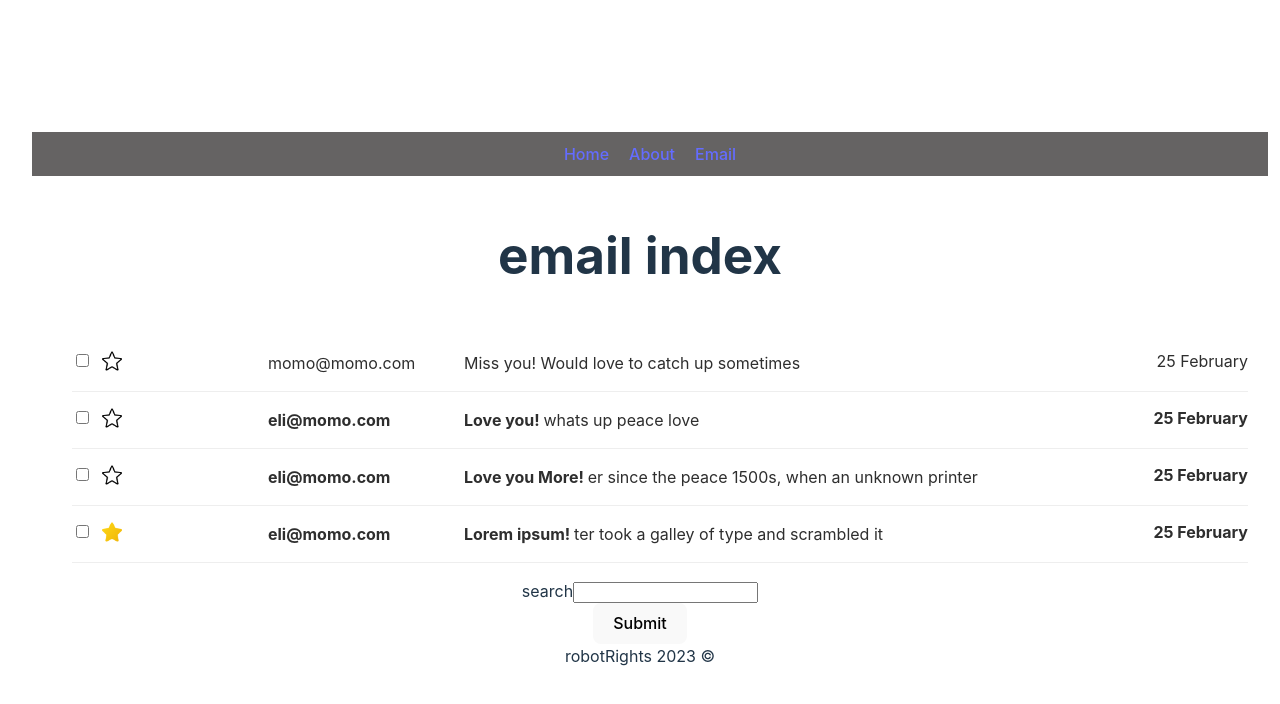
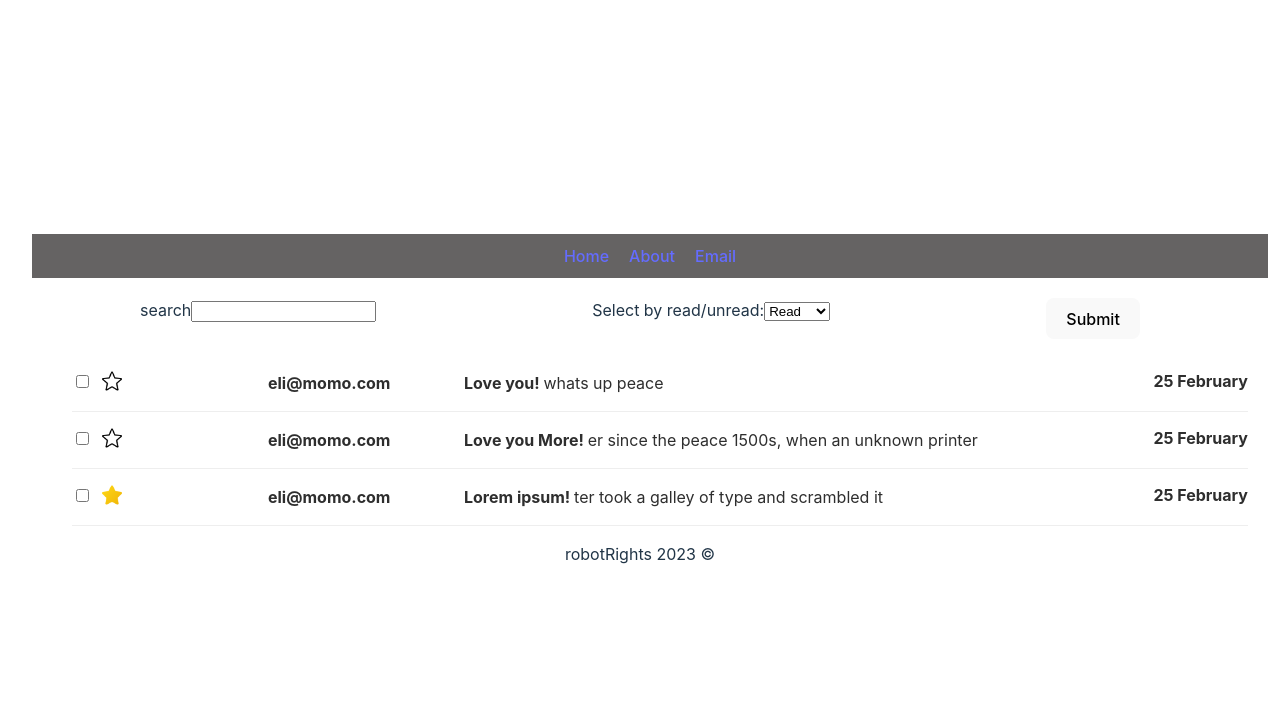
Before and after one commit to oshrag/mister-email, a React (Vite) app: page /#/email in a window 1280 px wide. Shown: the top 704 px of the page. Built offline with nearby package versions, Linux system fonts and the light colour scheme.

Commit message:
Add Read/UnRead filter

```diff
--- /dev/null
+++ b/src/assets/css/cmps/email-filter.css
@@ -0,0 +1,6 @@
+.email-filter {
+    margin-top:20px;
+    display:flex;
+    flex-direction: row;
+    justify-content: space-around;
+}
--- a/src/assets/css/index.css
+++ b/src/assets/css/index.css
@@ -16,3 +16,4 @@
 @import "./cmps/app-header.css";
 @import "./cmps/email-list.css";
 @import "./cmps/email-preview.css";
+@import "./cmps/email-filter.css";
--- a/src/cmps/EmailFilter.jsx
+++ b/src/cmps/EmailFilter.jsx
@@ -19,9 +19,27 @@ export function EmailFilter({ filterBy, onSetFilterBy }) {
 
     function handleTextChange({ target }) {
         const value = target.value
-        setFilterByToEdit(prevFilterByToEdit => ({ ...prevFilterByToEdit, text: value }))
+        setFilterByToEdit(prevFilterByToEdit => ({ ...prevFilterByToEdit, text: value}))
     }
 
+    function handleSelectChange({ target }) {
+        const value = target.value
+        // console.log("handleSelectChange : ", value)
+        let value1
+        switch (value) {
+            case 'true':
+                value1 = true;
+              break;
+            case 'false':
+                value1 = false;
+                break;
+            default:
+                value1 = null;
+          }
+
+
+        setFilterByToEdit(prevFilterByToEdit => ({ ...prevFilterByToEdit, isRead: value1}))
+    }
 
     function onSubmitFilter(ev) {
         ev.preventDefault()
@@ -30,10 +48,20 @@ export function EmailFilter({ filterBy, onSetFilterBy }) {
 
     const { status, text, isRead } = filterByToEdit
     return (
-        <form ref={formRef} onSubmit={onSubmitFilter} className="robot-filter">
+        <form ref={formRef} onSubmit={onSubmitFilter} className="email-filter">
             <section>
                 <label htmlFor="text">search</label>
                 <input onChange={handleTextChange} name="text" id="text" type="text" value={text} />
+            </section>
+            <section>
+                <label htmlFor="isReads" >Select by read/unread:</label>
+
+                <select name="isRead" id="isRead" defaultValue={` ${isRead ? 'all' : isRead }` } onChange={handleSelectChange}>
+                <option value="true">Read</option>
+                <option value="false">Unread</option>
+                <option value="all">all</option>
+                </select>
+
             </section>
             {/* <section>
                 <label htmlFor="readStatus">readStatus</label>
--- a/src/cmps/EmailMain.jsx
+++ b/src/cmps/EmailMain.jsx
@@ -104,8 +104,8 @@ export function EmailMain() {
     if (!emails) return <div>Loading...</div>
     return (
         <section>
+            <EmailFilter onSetFilterBy={onSetFilterBy} filterBy={filterBy}/>
             <EmailList emails={emails} onDeleteEmail={onDeleteEmail} onStarEmail={onStarEmail} onToogleRead={onToogleRead} />
-            <EmailFilter onSetFilterBy={onSetFilterBy} filterBy={filterBy}/>
         </section>
 
     )
--- a/src/pages/EmailIndex.jsx
+++ b/src/pages/EmailIndex.jsx
@@ -6,7 +6,6 @@ import { EmailMain } from "../cmps/EmailMain"
 export function EmailIndex() {
     return (
         <section className="email-index">
-            <h1>email index</h1>
             <EmailMain />
         </section>
     )
--- a/src/services/email.service.js
+++ b/src/services/email.service.js
@@ -18,14 +18,21 @@ async function query(filterBy) {
     try {
         let emails = await storageService.query(STORAGE_KEY)
         if (filterBy) {
-            let { status = 'inbox', text = '',  isRead= false } = filterBy
-            // minBatteryStatus = minBatteryStatus || 0
-            emails = emails.filter(email =>
-                email.body.toLowerCase().includes(text.toLowerCase())
-                // email.isRead == isRead
-                // robot.model.includes(model.toLowerCase()) &&
-                // robot.batteryStatus > minBatteryStatus
-            )
+            let { status = 'inbox', text = '',  isRead = false } = filterBy
+
+            if (isRead == null)
+                {
+                    emails = emails.filter(email =>
+                        email.subject.concat(' ', email.body).toLowerCase().includes(text.toLowerCase()))
+                }
+            else {
+                emails = emails.filter(email =>
+                    email.subject.concat(' ', email.body).toLowerCase().includes(text.toLowerCase()) &&
+                    email.isRead == isRead
+                )
+            }
+
+
         }
         return emails
     } catch (error) {
@@ -68,7 +75,7 @@ function getDefaultFilter() {
     return {
         status: '', //'inbox/sent/star/trash'
         text: '',
-        isRead: true //true/false/null
+        isRead: false //true/false/null
     }
 }
 
@@ -77,8 +84,8 @@ function _createEmails() {
     let emails = utilService.loadFromStorage(STORAGE_KEY)
     if (!emails || !emails.length) {
         emails = [
-            { id: 'e101', subject: 'Miss you!', body: 'Would love to catch up sometimes', isRead: true, isStarred: false, sentAt : 1551133930594, removedAt : null,  from: 'momo@momo.com', to: 'user@appsus.com' },
-            { id: 'e102', subject: 'Love you!', body: 'whats up peace love', isRead: false, isStarred: false, sentAt : 1551133938594, removedAt : null,  from: 'eli@momo.com', to: 'info@appsus.com' },
+            { id: 'e101', subject: 'Miss you!', body: 'Lorem Would love to catch up sometimes', isRead: true, isStarred: false, sentAt : 1551133930594, removedAt : null,  from: 'momo@momo.com', to: 'user@appsus.com' },
+            { id: 'e102', subject: 'Love you!', body: 'whats up peace', isRead: false, isStarred: false, sentAt : 1551133938594, removedAt : null,  from: 'eli@momo.com', to: 'info@appsus.com' },
             { id: 'e103', subject: 'Love you More!', body: 'er since the peace 1500s, when an unknown printer took a galley of type and scrambled it to make a type specimen book. It has survived not only five centuries, but also the leap into electronic typesetting, remaining essentially unchanged. It was popularised in the 1960s with the release of Letraset sheets containing Lorem Ipsum passages, and', isRead: false, isStarred: false, sentAt : 1551133938594, removedAt : null,  from: 'eli@momo.com', to: 'info@appsus.com' },
             { id: 'e104', subject: 'Lorem ipsum!', body: 'ter took a galley of type and scrambled it to make a type specimen book. It has survived not only five centuries, but also the leap into electronic typesetting, remaining essentially unchanged. It was popularised in the 1960s with the release of Letraset sheets containing Lorem Ipsum passages, and', isRead: false, isStarred: true, sentAt : 1551133938594, removedAt : null,  from: 'eli@momo.com', to: 'info@appsus.com' }
 
```
